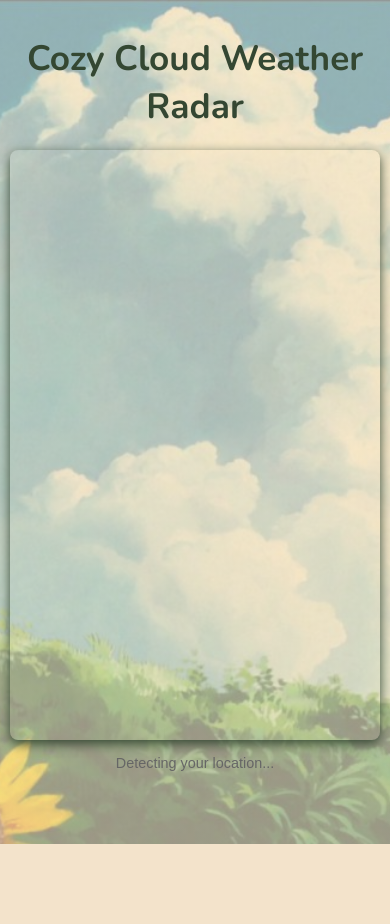
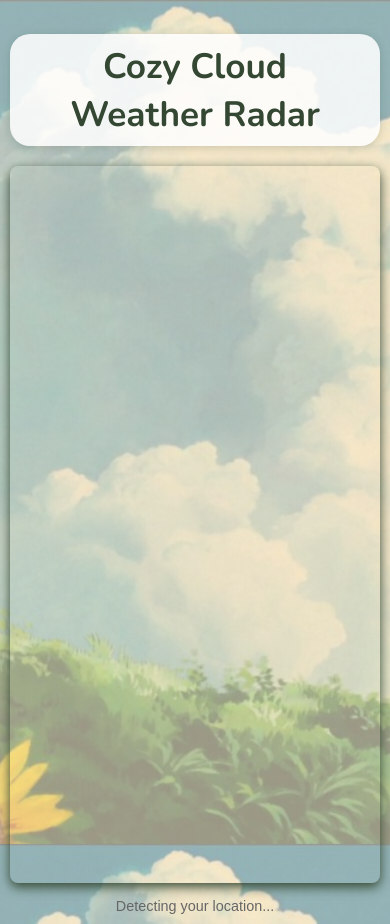
Before and after one commit to Techniacus/Cozy-Cloud-Weather-Radar, a plain HTML site: page index.html in a window 390 px wide. Before the commit the page ends 844 px from the top, so only its background shows below. Drawn offline with nearby package versions, Linux system fonts and the light colour scheme.

Commit message:
Update style.css
More styling tweaks

```diff
--- a/style.css
+++ b/style.css
@@ -37,14 +37,21 @@
     font-size: 3em;
     font-weight: 700;
     margin-bottom: 20px;
+
+    /* ★ ADDED STYLES FOR THE BOX ★ */
+    background-color: rgba(255, 255, 255, 0.85); /* Slightly transparent white */
+    padding: 10px 25px; /* Adds space inside the box */
+    border-radius: 20px; /* Creates the soft, rounded corners */
+    display: inline-block; /* Ensures the box only wraps the text */
+    box-shadow: 0 2px 8px rgba(52, 71, 50, 0.2); /* A subtle shadow */
   }
 
   #map-container {
       position: relative;
-      /* CHANGE: Use viewport width to be responsive, but cap it at 1000px for large screens */
+      /* Use viewport width to be responsive, but cap it at 1000px for large screens */
       width: 95vw;
       max-width: 1000px;
-      /* CHANGE: Use viewport height so it fits on mobile screens, but cap it for large screens */
+      /* Use viewport height so it fits on mobile screens, but cap it for large screens */
       height: 70vh;
       max-height: 800px;
       border-radius: 8px;
@@ -85,15 +92,22 @@
       display: none;
   }
 
-/* ADDED: Media query for mobile devices (screens up to 768px wide) */
+/* Media query for mobile devices (screens up to 768px wide) */
 @media (max-width: 768px) {
   .main-title {
     /* Make the title smaller on mobile */
     font-size: 2.2em;
+    /* Adjust padding for the smaller font size */
+    padding: 8px 18px;
   }
 
   body {
     /* Reduce the margins on mobile to give content more space */
     margin: 10px;
   }
+
+  #map-container {
+    /* Make the map taller on mobile screens (85% of viewport height) */
+    height: 85vh;
+  }
 }
```
